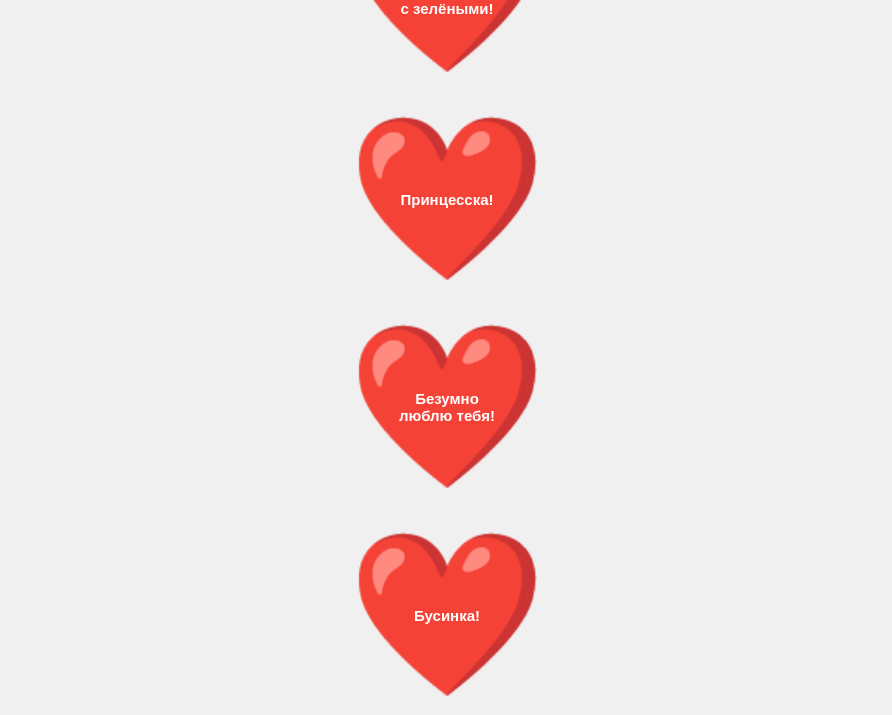
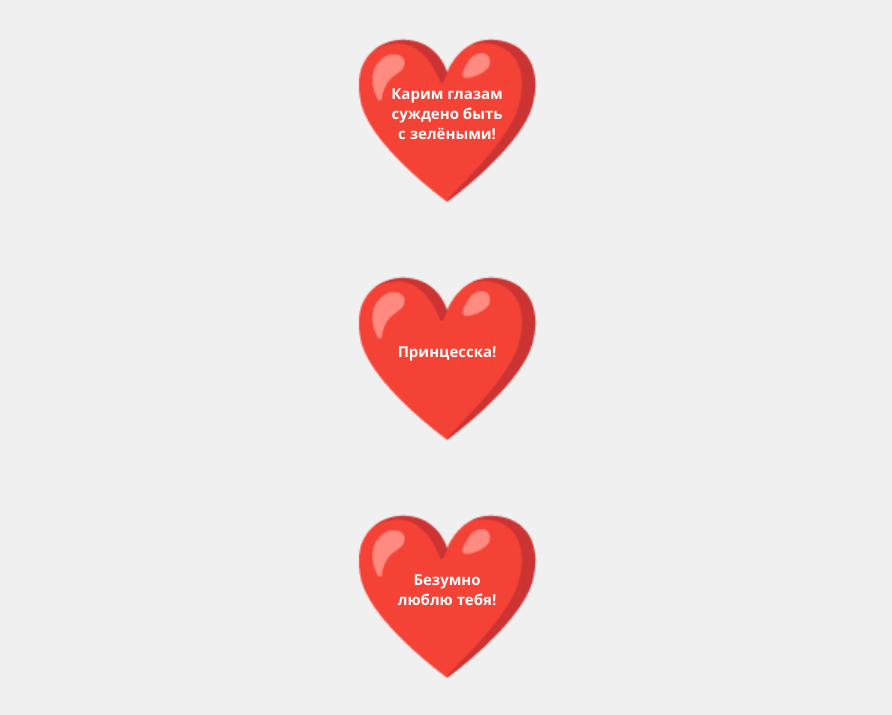
Before and after one commit to Ivavmak/lovepups, a plain HTML site: page index.html in a window 1280 px wide. Shown: the part 893-1608 px from the top of the page, without its empty margins (193-1085 px from the left). Drawn offline with Linux system fonts and the light colour scheme.

Commit message:
Update styles.css

```diff
--- a/styles.css
+++ b/styles.css
@@ -1,6 +1,6 @@
 body {
     margin: 0;
-    font-family: Arial, sans-serif;
+    font-family: "Segoe UI", Arial, sans-serif;
     background-color: #f0f0f0;
     text-align: center;
     font-size: 20px;
@@ -19,18 +19,18 @@ h2,h3,h4,h5{
 }
 
 .heart {
-    display: flex; /* Используем flex для расположения сердца и текста в строку */
-    align-items: center; /* Центрируем по вертикали */
-    margin: 10px; /* Отступ между сердцами */
-    font-size: 160px; /* Размер текста */
+    display: flex;
+    align-items: center;
+    margin: 10px;
+    font-size: 160px;
     text-align: center;
-	justify-content: center; /* Центрируем по горизонтали */
-    justify-content: center; /* Центрируем по горизонтали */
-    align-items: center; /* Центрируем по вертикали */
+    justify-content: center;
+    justify-content: center;
+    align-items: center;
 }
 
 a {
-    position: absolute; /* Абсолютное позиционирование для наложения */
+    position: absolute;
     font-size: 15px;
     font-weight: bold;
     color: white;
```
Lines whose indentation alone changed are shown as unchanged.
